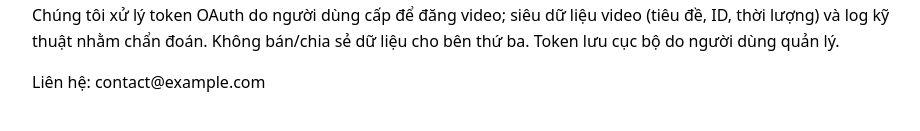
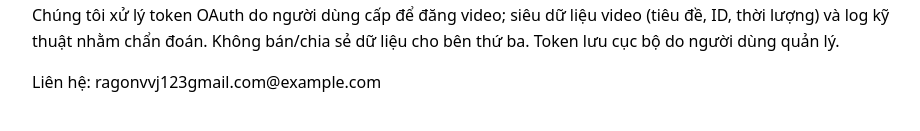
Before and after one commit to Quang162c2/ytreup-tiktok-website, a plain HTML site: page privacy.html in a window 1280 px wide. Shown: the part 151-282 px from the top of the page, without its empty margins (158-1078 px from the left). Drawn offline with Linux system fonts and the light colour scheme.

Commit message:
verify: add tiktokEgTmmTCrlypL7ymovSsg0RFhrNNT2GXg.txt + update pages

```diff
--- a/privacy.html
+++ b/privacy.html
@@ -4,5 +4,5 @@
 <h1>Chính Sách Quyền Riêng Tư</h1>
 <p>Cập nhật: 2025-11-06</p>
 <p>Chúng tôi xử lý token OAuth do người dùng cấp để đăng video; siêu dữ liệu video (tiêu đề, ID, thời lượng) và log kỹ thuật nhằm chẩn đoán. Không bán/chia sẻ dữ liệu cho bên thứ ba. Token lưu cục bộ do người dùng quản lý.</p>
-<p>Liên hệ: contact@example.com</p>
+<p>Liên hệ: ragonvvj123gmail.com@example.com</p>
 </body></html>
```
